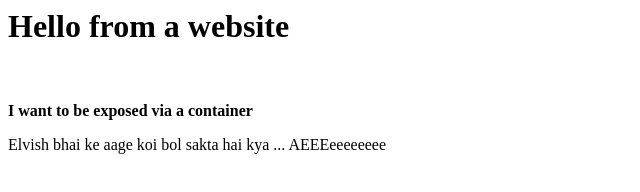
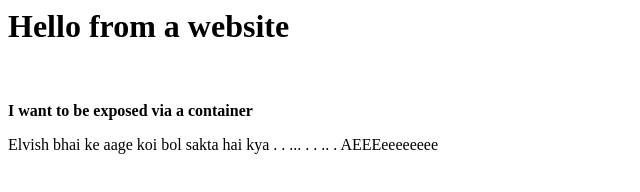
Before and after one commit to Rishabh242002/googlecloudbuild, a website: page index.html in a window 1280 px wide. Shown: the whole page, without its empty margins (0-640 px from the left). Drawn offline with Linux system fonts and the light colour scheme.

Commit message:
Edited html file

```diff
--- a/index.html
+++ b/index.html
@@ -10,7 +10,7 @@
 		<br> <br>
 
 		<b>I want to be exposed via a container</b>
-		<p>Elvish bhai ke aage koi bol sakta hai kya ... AEEEeeeeeeee</p>
+		<p>Elvish bhai ke aage koi bol sakta hai kya . . ... . . .. . AEEEeeeeeeee</p>
 	</body>
 
 </html>
```
